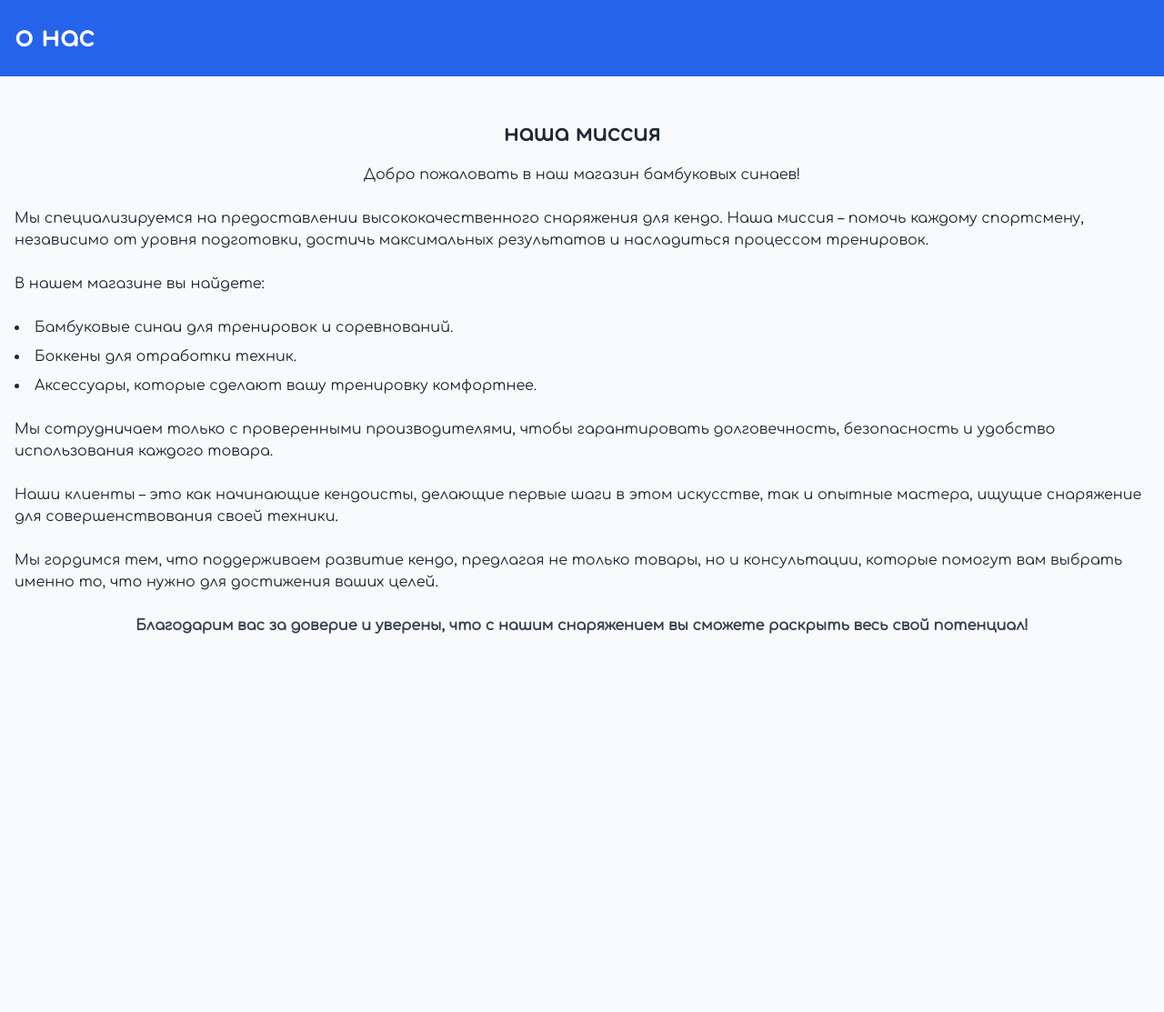
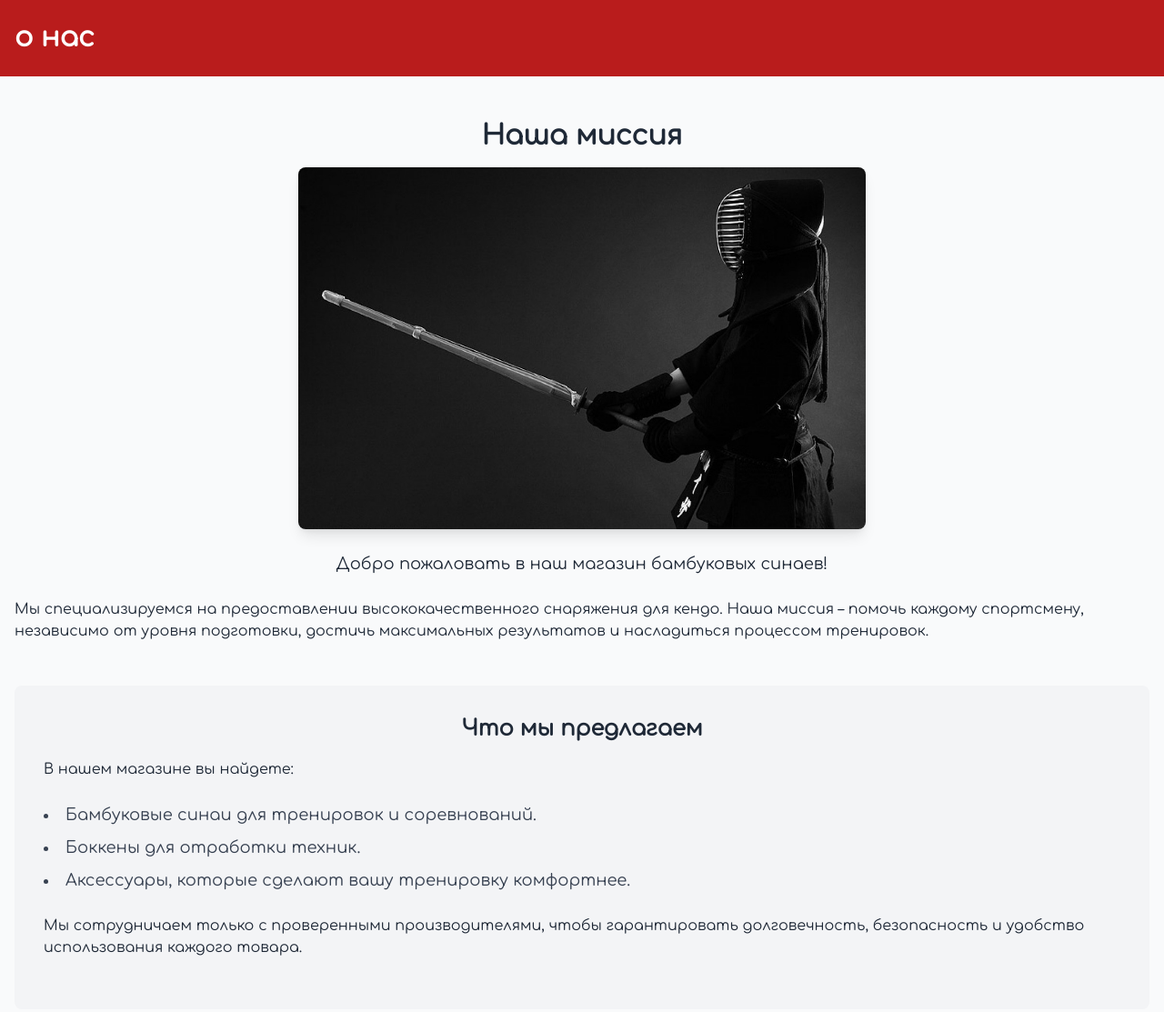
Before and after one commit to vonamiz/free-project, a plain HTML site: page about.html in a window 1280 px wide. Shown: the top 1113 px of the page at 91% size. Before the commit the page ends 800 px from the top, so only its background shows below. Drawn offline with nearby package versions, Linux system fonts and the light colour scheme.

Commit message:
свободный проект(правка)

```diff
--- a/about.html
+++ b/about.html
@@ -1,5 +1,5 @@
 <!DOCTYPE html>
-<html lang="en">
+<html lang="ru">
 <head>
     <meta charset="UTF-8">
     <meta name="viewport" content="width=device-width, initial-scale=1.0">
@@ -8,23 +8,33 @@
     <link rel="stylesheet" href="./assets/styles/style.css" />
 </head>
 <body class="bg-gray-50 text-gray-800">
-    <header class="bg-blue-600 text-white py-6">
+    <header class="bg-red-700 text-white py-6">
         <div class="container mx-auto px-4">
             <h1 class="text-3xl font-bold">о нас</h1>
         </div>
     </header>
+
     <div class="container mx-auto px-4 py-12">
-        <h2 class="text-center text-2xl font-semibold mb-4">наша миссия</h2>
-        <p class="mb-6 text-center">
+
+        <div class="mb-12">
+            <h2 class="text-center text-3xl font-semibold mb-4 text-gray-800">Наша миссия</h2>
+            <div class="flex justify-center mb-6">
+                <img src="img_4.jpg" alt="Миссия" class="w-1/2 rounded-lg shadow-lg">
+            </div>
+            <p class="mb-6 text-center text-lg">
                 Добро пожаловать в наш магазин бамбуковых синаев!
             </p>
             <p class="mb-6">
                 Мы специализируемся на предоставлении высококачественного снаряжения для кендо. Наша миссия – помочь каждому спортсмену, независимо от уровня подготовки, достичь максимальных результатов и насладиться процессом тренировок.
             </p>
+        </div>
+
+        <div class="bg-gray-100 p-8 rounded-lg mb-12">
+            <h3 class="text-2xl font-semibold text-center mb-4 text-gray-800">Что мы предлагаем</h3>
             <p class="mb-6">
                 В нашем магазине вы найдете:
             </p>
-          <ul class="list-disc list-inside mb-6">
+            <ul class="list-disc list-inside mb-6 text-lg text-gray-700">
                 <li class="mb-2">Бамбуковые синаи для тренировок и соревнований.</li>
                 <li class="mb-2">Боккены для отработки техник.</li>
                 <li class="mb-2">Аксессуары, которые сделают вашу тренировку комфортнее.</li>
@@ -32,15 +42,22 @@
             <p class="mb-6">
                 Мы сотрудничаем только с проверенными производителями, чтобы гарантировать долговечность, безопасность и удобство использования каждого товара.
             </p>
+        </div>
+
+        <div class="mb-12">
             <p class="mb-6">
                 Наши клиенты – это как начинающие кендоисты, делающие первые шаги в этом искусстве, так и опытные мастера, ищущие снаряжение для совершенствования своей техники.
             </p>
             <p class="mb-6">
                 Мы гордимся тем, что поддерживаем развитие кендо, предлагая не только товары, но и консультации, которые помогут вам выбрать именно то, что нужно для достижения ваших целей.
             </p>
-          <p class="text-center font-semibold text-gray-700">
+        </div>
+
+        <div class="bg-red-700 text-white p-8 rounded-lg text-center">
+            <p class="text-lg font-semibold">
                 Благодарим вас за доверие и уверены, что с нашим снаряжением вы сможете раскрыть весь свой потенциал!
             </p>
         </div>
+    </div>
 </body>
 </html>
```
Also changed, not shown: contact.html (+1 -1 lines), img_4.jpg (added), img_5.jpg (renamed from istockphoto-1095421732-612x612.jpg). Lines whose indentation alone changed are shown as unchanged.
